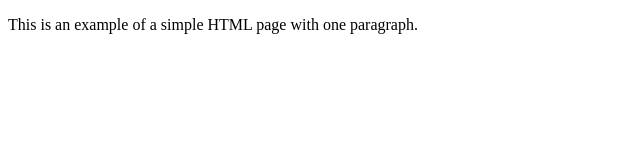
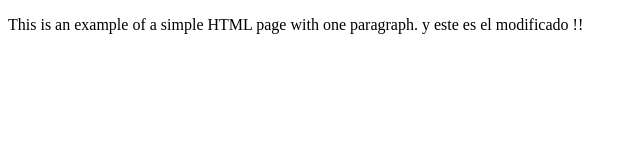
Before and after one commit to mancarf/git-prueba, a plain HTML site: page index.html in a window 1280 px wide. Shown: the whole page, without its empty margins (0-640 px from the left). Drawn offline with Linux system fonts and the light colour scheme.

Commit message:
Subo los modificados

```diff
--- a/index.html
+++ b/index.html
@@ -4,6 +4,6 @@
         <title>Example</title>
     </head>
     <body>
-        <p>This is an example of a simple HTML page with one paragraph.</p>
+        <p>This is an example of a simple HTML page with one paragraph. y este es el modificado !!</p>
     </body>
 </html>
```
